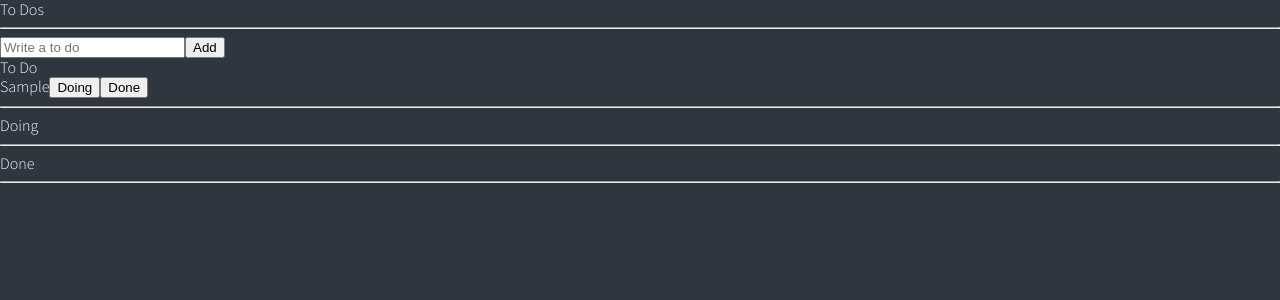
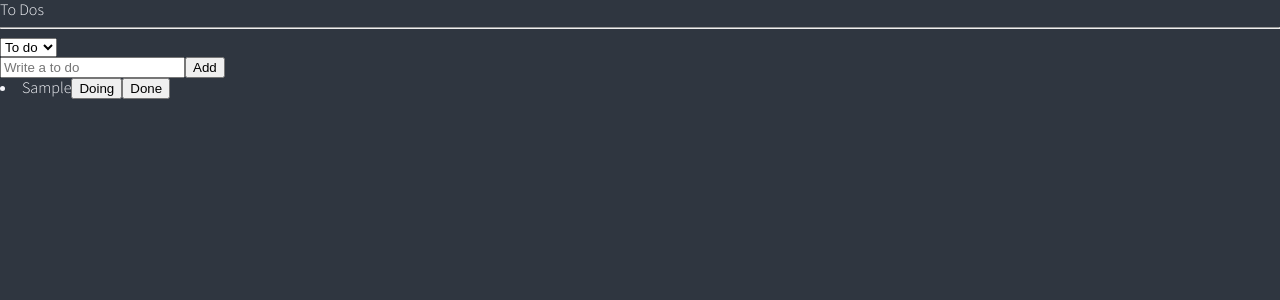
Before and after one commit to arukendev/react-masterclass, a React (Create React App) app: page / in a window 1280 px wide. Both pictures are taken after typing "Sample" into the empty fields and a click on the button "Add". Shown: the top 300 px of the page. Built offline with nearby package versions, Linux system fonts and the light colour scheme.

Commit message:
complete To do list without challenges

```diff
--- a/src/components/CreateToDo.tsx
+++ b/src/components/CreateToDo.tsx
@@ -1,6 +1,6 @@
 import { useForm } from "react-hook-form";
-import { useSetRecoilState } from "recoil";
-import { toDoState } from "./atoms";
+import { useRecoilValue, useSetRecoilState } from "recoil";
+import { categoryState, toDoState } from "./atoms";
 
 interface IForm {
   toDo: string;
@@ -8,10 +8,11 @@
 
 function CreateToDo() {
   const setToDos = useSetRecoilState(toDoState);
+  const category = useRecoilValue(categoryState);
   const { register, handleSubmit, setValue } = useForm<IForm>();
   const handleValid = ({ toDo }: IForm) => {
     setToDos((oldToDos) => [
-      { text: toDo, id: Date.now(), category: "TO_DO" },
+      { text: toDo, id: Date.now(), category },
       ...oldToDos,
     ]);
     setValue("toDo", "");
--- a/src/components/ToDo.tsx
+++ b/src/components/ToDo.tsx
@@ -1,6 +1,6 @@
 import React from "react";
 import { useSetRecoilState } from "recoil";
-import { IToDo, toDoState } from "./atoms";
+import { Categories, IToDo, toDoState } from "./atoms";
 
 function ToDo({ text, category, id }: IToDo) {
   const setToDos = useSetRecoilState(toDoState);
@@ -21,18 +21,18 @@
   return (
     <li>
       <span>{text}</span>
-      {category !== "DOING" && (
-        <button name="DOING" onClick={onClick}>
+      {category !== Categories.DOING && (
+        <button name={Categories.DOING} onClick={onClick}>
           Doing
         </button>
       )}
-      {category !== "TO_DO" && (
-        <button name="TO_DO" onClick={onClick}>
+      {category !== Categories.TO_DO && (
+        <button name={Categories.TO_DO} onClick={onClick}>
           To Do
         </button>
       )}
-      {category !== "DONE" && (
-        <button name="DONE" onClick={onClick}>
+      {category !== Categories.DONE && (
+        <button name={Categories.DONE} onClick={onClick}>
           Done
         </button>
       )}
--- a/src/components/ToDoList.tsx
+++ b/src/components/ToDoList.tsx
@@ -1,36 +1,28 @@
-import { useRecoilValue } from "recoil";
-import { toDoSelector } from "./atoms";
+import React from "react";
+import { useRecoilState, useRecoilValue } from "recoil";
+import { Categories, categoryState, toDoSelector } from "./atoms";
 import CreateToDo from "./CreateToDo";
 import ToDo from "./ToDo";
 
 function ToDoList() {
-  const [toDo, doing, done] = useRecoilValue(toDoSelector);
+  const toDos = useRecoilValue(toDoSelector);
+  const [category, setCategory] = useRecoilState(categoryState);
+  const onInput = (event: React.FormEvent<HTMLSelectElement>) => {
+    setCategory(event.currentTarget.value as any);
+  };
   return (
     <div>
       <h1>To Dos</h1>
       <hr />
+      <select value={category} onInput={onInput}>
+        <option value={Categories.TO_DO}>To do</option>
+        <option value={Categories.DOING}>Doing</option>
+        <option value={Categories.DONE}>Done</option>
+      </select>
       <CreateToDo />
-      <h2>To Do</h2>
-      <ul>
-        {toDo.map((toDo) => (
-          <ToDo key={toDo.id} {...toDo} />
-        ))}
-      </ul>
-      <hr />
-      <h2>Doing</h2>
-      <ul>
-        {doing.map((toDo) => (
-          <ToDo key={toDo.id} {...toDo} />
-        ))}
-      </ul>
-      <hr />
-      <h2>Done</h2>
-      <ul>
-        {done.map((toDo) => (
-          <ToDo key={toDo.id} {...toDo} />
-        ))}
-      </ul>
-      <hr />
+      {toDos?.map((toDo) => (
+        <ToDo key={toDo.id} {...toDo} />
+      ))}
     </div>
   );
 }
--- a/src/components/atoms.tsx
+++ b/src/components/atoms.tsx
@@ -1,10 +1,21 @@
 import { atom, selector } from "recoil";
+
+export enum Categories {
+  "TO_DO" = "TO_DO",
+  "DOING" = "DOING",
+  "DONE" = "DONE",
+}
 
 export interface IToDo {
   text: string;
   id: number;
-  category: "TO_DO" | "DOING" | "DONE";
+  category: Categories;
 }
+
+export const categoryState = atom<Categories>({
+  key: "category",
+  default: Categories.TO_DO,
+});
 
 export const toDoState = atom<IToDo[]>({
   key: "toDo",
@@ -15,10 +26,7 @@
   key: "toDoSelector",
   get: ({ get }) => {
     const toDos = get(toDoState);
-    return [
-      toDos.filter((toDo) => toDo.category === "TO_DO"),
-      toDos.filter((toDo) => toDo.category === "DOING"),
-      toDos.filter((toDo) => toDo.category === "DONE"),
-    ];
+    const category = get(categoryState);
+    return toDos.filter((toDo) => toDo.category === category);
   },
 });
```
